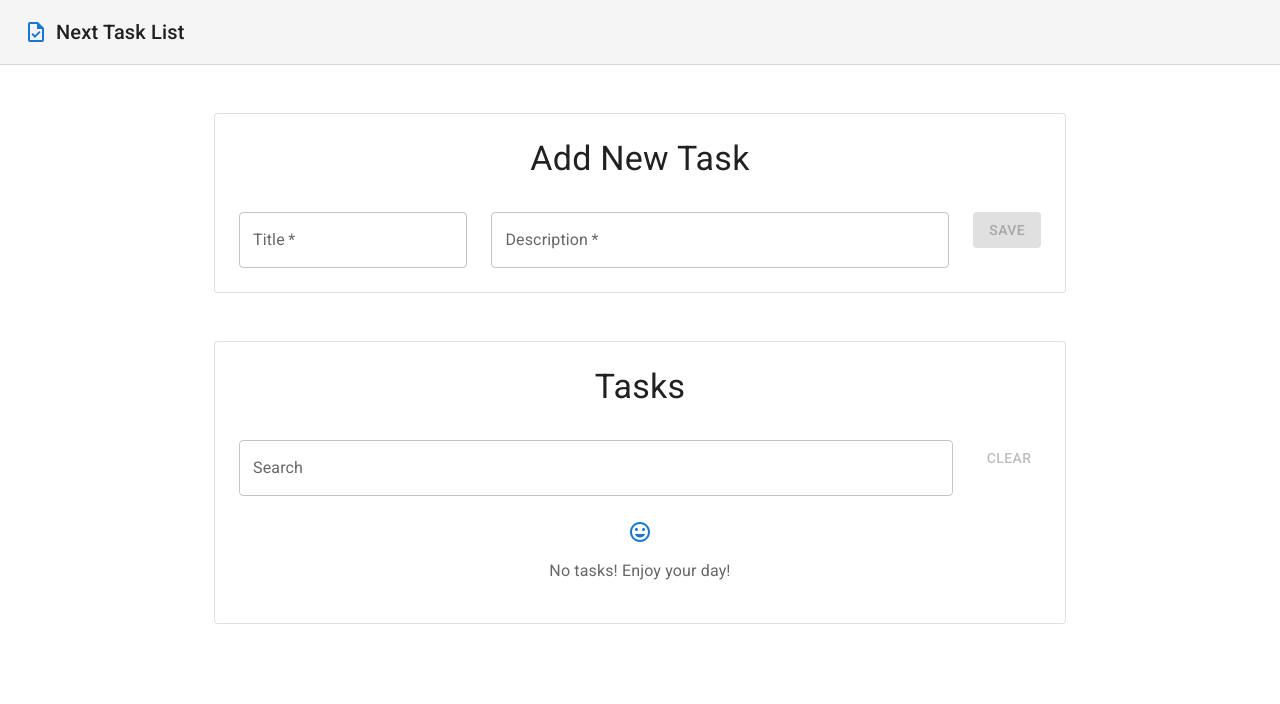
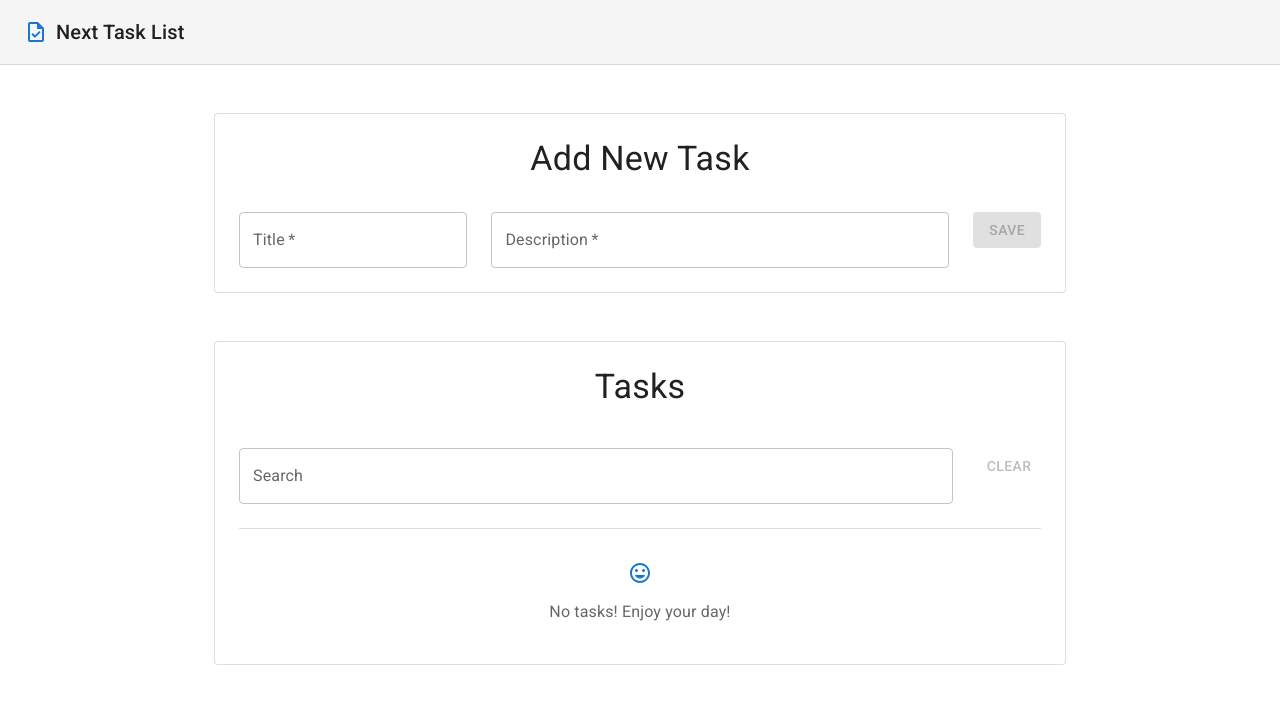
Before and after one commit to benjiekibblewhite/next-task-list, a Next.js app: page /next-task-list/ in a window 1280 px wide. Shown: the top 704 px of the page. Built offline with nearby package versions, Linux system fonts and the light colour scheme.

Commit message:
tweak some spacing, add a divider to the task form

```diff
--- a/src/components/EmptyState/EmptyState.tsx
+++ b/src/components/EmptyState/EmptyState.tsx
@@ -10,7 +10,7 @@ interface EmptyStateProps {
 export function EmptyState({ text, Icon }: EmptyStateProps) {
   const theme = useTheme();
   return (
-    <Box p={1} justifyContent={"center"} textAlign={"center"}>
+    <Box mt={3} p={1} justifyContent={"center"} textAlign={"center"}>
       {Icon}
       <Typography mt={1} color={theme.palette.text.secondary}>
         {text}
--- a/src/components/TaskInputForm/TaskInputForm.tsx
+++ b/src/components/TaskInputForm/TaskInputForm.tsx
@@ -43,7 +43,7 @@ export function TaskInputForm({
             required
           />
         </Grid>
-        <Grid item xs={7}>
+        <Grid item xs={12} sm={6} md={7}>
           <TextField
             variant="outlined"
             label="Description"
--- a/src/components/TaskList/TaskList.tsx
+++ b/src/components/TaskList/TaskList.tsx
@@ -7,6 +7,7 @@ import {
   TextField,
   Typography,
   Fade,
+  Divider,
 } from "@mui/material";
 import React, { FormEvent, useMemo, useState } from "react";
 import { TaskListItem } from "../TaskListitem/TaskListItem";
@@ -54,7 +55,7 @@ export function TaskList() {
       <Typography variant="h4" align="center">
         Tasks
       </Typography>
-      <Grid container spacing={3} my={1}>
+      <Grid container spacing={3} my={2}>
         <Grid item xs>
           <TextField
             fullWidth
@@ -73,6 +74,7 @@ export function TaskList() {
         </Grid>
       </Grid>
       <List>
+        <Divider />
         <TransitionGroup>
           {tasksToShow.length === 0 ? (
             <Collapse>{showEmptyState()}</Collapse>
--- a/src/components/TaskListitem/TaskListItem.tsx
+++ b/src/components/TaskListitem/TaskListItem.tsx
@@ -71,6 +71,7 @@ export function TaskListItem({ task }: ITaskListItemProps) {
           <Checkbox checked={checked} />
         </ListItemIcon>
         <ListItemText
+          // TODO: strikethrough when checked
           primary={task.title}
           secondary={<>{task.description}</>}
         />
```
